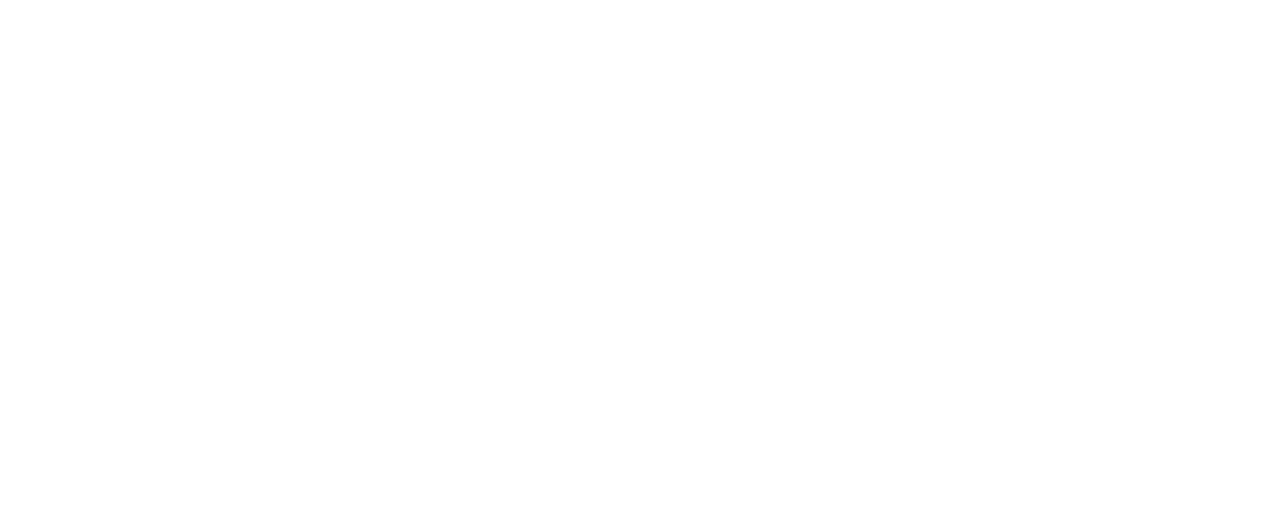
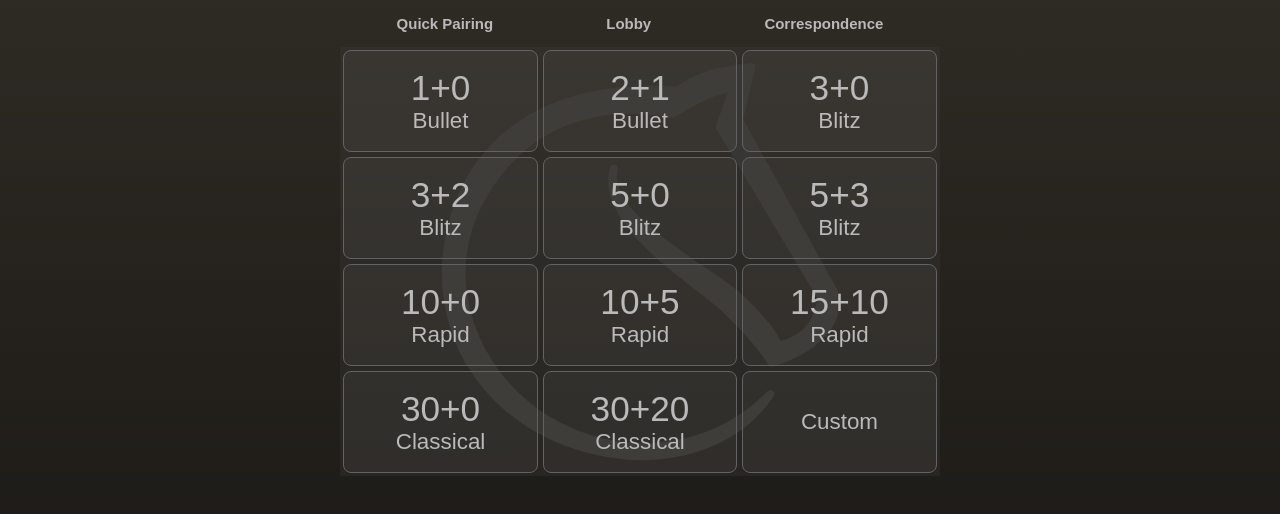
Before and after one commit to hunterandersen/Lichess_Cards_Clone_HTML_CSS, a plain HTML site: page index.html in a window 1280 px wide. Drawn offline with Linux system fonts and the light colour scheme.

Commit message:
My clone of the lichess landing page quick pairing grid

```diff
--- a/index.html
+++ b/index.html
@@ -1,13 +1,68 @@
 <!DOCTYPE html>
 <html lang="en">
-<head>
-    <meta charset="UTF-8">
-    <meta http-equiv="X-UA-Compatible" content="IE=edge">
-    <meta name="viewport" content="width=device-width, initial-scale=1.0">
+  <head>
+    <meta charset="UTF-8" />
+    <meta http-equiv="X-UA-Compatible" content="IE=edge" />
+    <meta name="viewport" content="width=device-width, initial-scale=1.0" />
     <title>Document</title>
-    <link rel="stylesheet" href="./style.css">
-</head>
-<body>
-
-</body>
+    <link rel="stylesheet" href="./style.css" />
+  </head>
+  <body>
+    <main>
+      <div class="flex-container">
+        <div class="heading-banner">
+          <h3>Quick Pairing</h3>
+          <h3>Lobby</h3>
+          <h3>Correspondence</h3>
+        </div>
+        <div id="card-container">
+          <div class="card">
+            <div class="card-time">1+0</div>
+            <div class="card-style">Bullet</div>
+          </div>
+          <div class="card">
+            <div class="card-time">2+1</div>
+            <div class="card-style">Bullet</div>
+          </div>
+          <div class="card">
+            <div class="card-time">3+0</div>
+            <div class="card-style">Blitz</div>
+          </div>
+          <div class="card">
+            <div class="card-time">3+2</div>
+            <div class="card-style">Blitz</div>
+          </div>
+          <div class="card">
+            <div class="card-time">5+0</div>
+            <div class="card-style">Blitz</div>
+          </div>
+          <div class="card">
+            <div class="card-time">5+3</div>
+            <div class="card-style">Blitz</div>
+          </div>
+          <div class="card">
+            <div class="card-time">10+0</div>
+            <div class="card-style">Rapid</div>
+          </div>
+          <div class="card">
+            <div class="card-time">10+5</div>
+            <div class="card-style">Rapid</div>
+          </div>
+          <div class="card">
+            <div class="card-time">15+10</div>
+            <div class="card-style">Rapid</div>
+          </div>
+          <div class="card">
+            <div class="card-time">30+0</div>
+            <div class="card-style">Classical</div>
+          </div>
+          <div class="card">
+            <div class="card-time">30+20</div>
+            <div class="card-style">Classical</div>
+          </div>
+          <div class="card">Custom</div>
+        </div>
+      </div>
+    </main>
+  </body>
 </html>
--- a/style.css
+++ b/style.css
@@ -0,0 +1,59 @@
+
+body{
+    margin: 0;
+    width:100vw;
+    height:100vh;
+    background: linear-gradient(#2e2a24, #161512);
+    font-family:sans-serif;
+    color: #bababa
+}
+
+.heading-banner{
+    display:flex;
+    justify-content: space-around;
+    font-size:.8rem;
+}
+
+.flex-container{
+    max-width: 600px;
+    display: flex;
+    margin:auto;/*Center this container*/
+    flex-direction: column;
+    flex-grow: 1;/*Unecessary for now*/
+}
+
+#card-container{
+    /* border: .2rem solid black; */
+    background: url("./res/lichessKnight.svg") no-repeat center;
+    background-color: rgba(71, 71, 71, 0.2);
+    padding: .2rem;
+    display: grid;
+    grid-template-columns: repeat(3, 1fr);
+    grid-template-rows: repeat(4, 1fr);
+    gap:.3rem;
+}
+
+.card{
+    display: flex;
+    flex-direction: column;
+    justify-content: center;
+    align-items: center;
+    min-height:100px;
+    background-color: rgba(186, 186, 186, .05);
+    border: .5px solid rgb(99, 99, 99);
+    border-radius: 8px;
+    font-size:1.4rem;
+}
+
+.card:hover{
+    background-color: rgba(255, 100, 44, .2);
+    cursor: pointer;
+}
+
+.card-time{
+    font-size: 2.2rem;
+}
+
+.card-style{
+
+}
```
Also changed, not shown: res/lichessKnight.svg (added).
